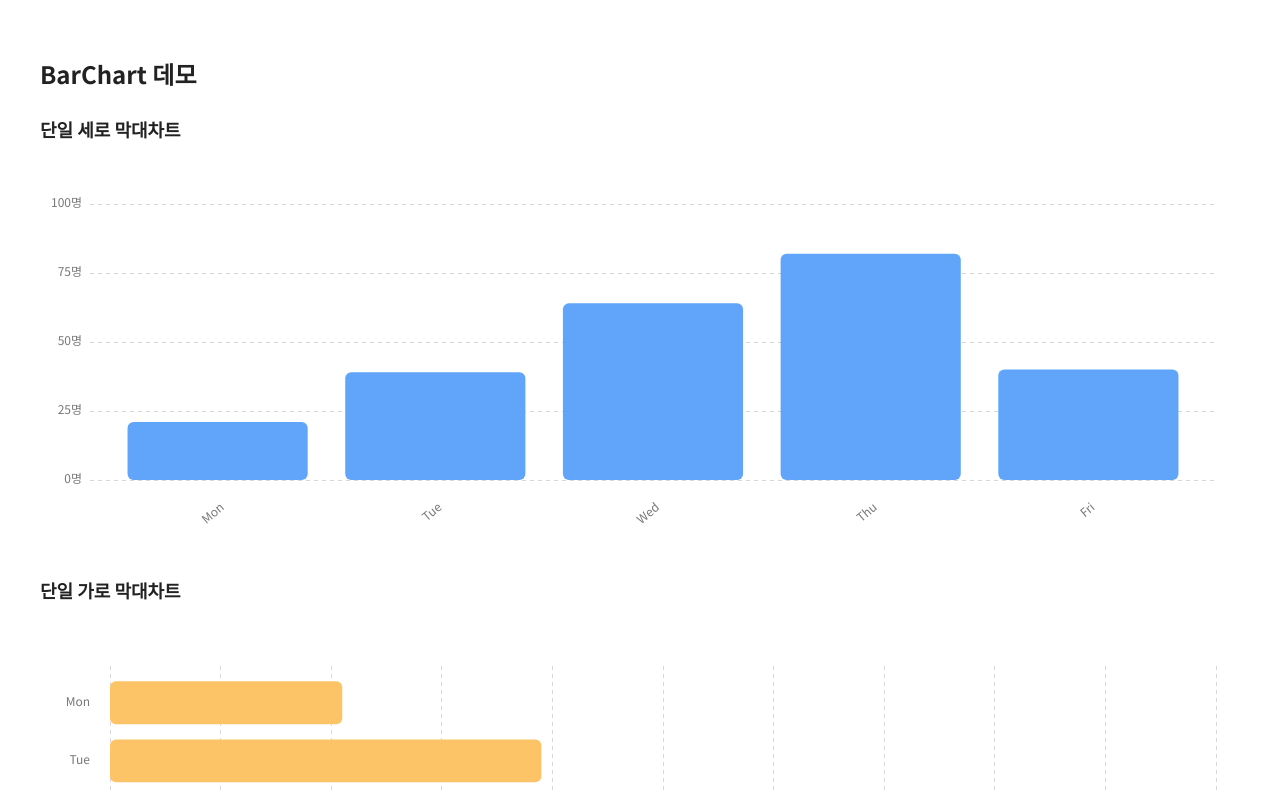
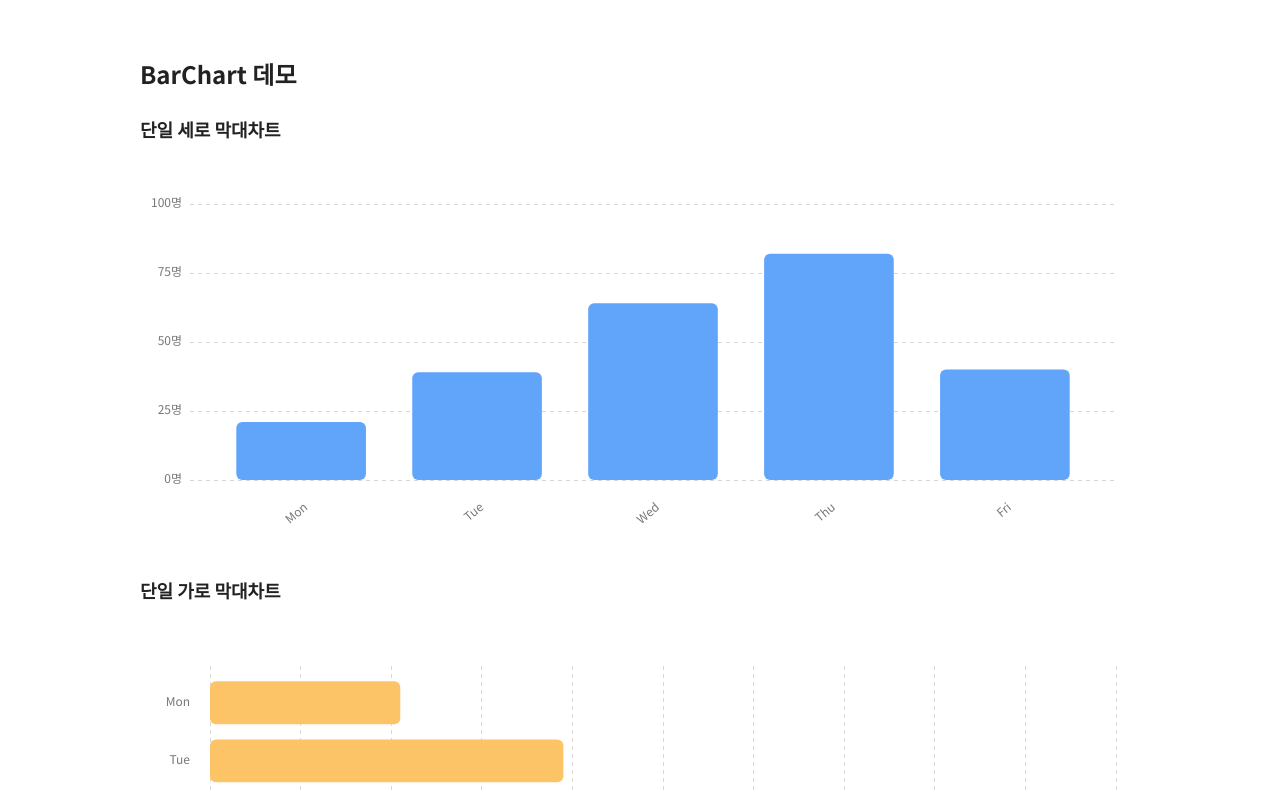
Before and after one commit to K-Sohyun/react-charts, a React (Vite) app: page / in a window 1280 px wide. Shown: the top 792 px of the page. Built offline with nearby package versions, Linux system fonts and the light colour scheme.

Commit message:
컨테이너 크기 축소

```diff
--- a/src/App.tsx
+++ b/src/App.tsx
@@ -38,7 +38,7 @@ export default function App() {
             formatTick: (v) => `${v}명`,
           }}
           barColor="#60a5fa"
-          categoryGap={0.2}
+          categoryGap={0.3}
         />
       </section>
 
--- a/src/styles/globals.scss
+++ b/src/styles/globals.scss
@@ -63,7 +63,7 @@ table {
 
 /* 페이지 CSS */
 .page-container {
-  max-width: 123rem;
+  max-width: 103rem;
   margin: 0 auto;
   padding: 6rem 1.5rem;
 }
```
